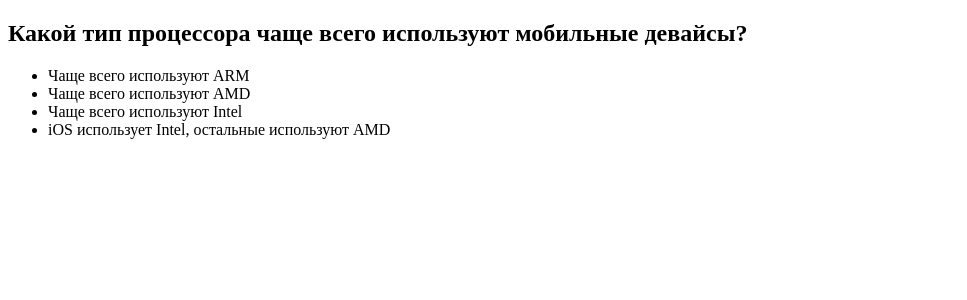
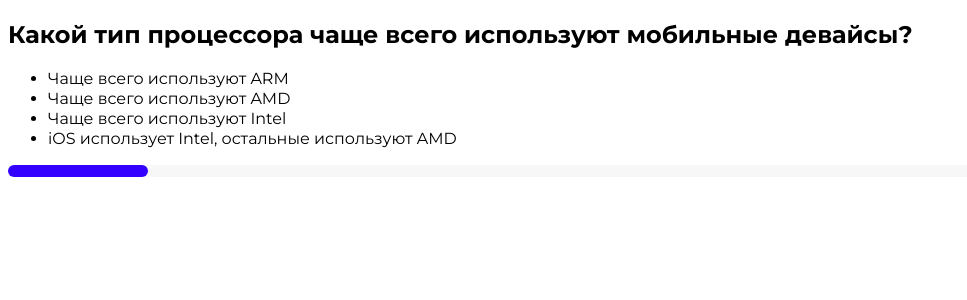
Before and after one commit to kotet912/quiz-app, a Nuxt app: page / in a window 1280 px wide. Shown: the top 300 px of the page, without its empty margins (0-967 px from the left). Built offline with nearby package versions, Linux system fonts and the light colour scheme.

Commit message:
Подключение шрифтов Процесс бар

```diff
--- a/components/ProgressBar.vue
+++ b/components/ProgressBar.vue
@@ -1,7 +1,31 @@
 <template>
-  <div>
-    <!-- Прогресс-бара -->
+  <div class="progress-bar">
+    <div class="progress-bar__inner" :style="{ width: progress + '%' }"></div>
   </div>
 </template>
 
-<script setup></script>
+<script setup>
+defineProps({
+  progress: {
+    type: Number,
+    required: true
+  }
+});
+</script>
+
+<style scoped>
+.progress-bar {
+  width: 100%;
+  height: 12px;
+  border-radius: 99px;
+  background-color: #f7f7f7;
+}
+
+.progress-bar__inner {
+  height: 100%;
+  height: 12px;
+  border-radius: 99px;
+  background-color: #3300ff;
+  transition: width 0.3s;
+}
+</style>
--- a/components/QuizQuestion.vue
+++ b/components/QuizQuestion.vue
@@ -1,11 +1,12 @@
 <template>
   <div class="quiz-question">
-    <h2>{{ question.question }}</h2>
+    <h2 class="quiz-question__title">{{ question.question }}</h2>
     <ul>
       <li
         v-for="(answer, index) in question.answers"
         :key="index"
         @click="selectAnswer(index)"
+        class="quiz-question__question"
       >
         {{ answer.text }}
       </li>
@@ -28,8 +29,26 @@ const selectAnswer = (index) => {
 };
 </script>
 
-<style scoped>
+<style lang="scss" scoped>
 .quiz-question {
-  /* Стили для компонента */
+  &__title {
+    color: rgb(0, 0, 0);
+    font-family: Montserrat;
+    font-size: 24px;
+    font-weight: 700;
+    line-height: 29px;
+    letter-spacing: 0%;
+    text-align: left;
+  }
+
+  &__question {
+    color: rgb(0, 0, 0);
+    font-family: Montserrat;
+    font-size: 16px;
+    font-weight: 400;
+    line-height: 20px;
+    letter-spacing: 0%;
+    text-align: left;
+  }
 }
 </style>
--- a/nuxt.config.ts
+++ b/nuxt.config.ts
@@ -6,5 +6,18 @@ export default defineNuxtConfig({
   modules: [
     '@pinia/nuxt',
   ],
-  devtools: { enabled: true }
+  devtools: { enabled: true },
+
+  app: {
+    head: {
+      link: [
+        { rel: 'preconnect', href: 'https://fonts.googleapis.com' },
+        { rel: 'preconnect', href: 'https://fonts.gstatic.com', crossorigin: '' },
+        {
+          rel: 'stylesheet',
+          href: 'https://fonts.googleapis.com/css2?family=Inter:ital,opsz,wght@0,14..32,100..900;1,14..32,100..900&family=Montserrat:ital,wght@0,100..900;1,100..900&display=swap'
+        }
+      ]
+    }
+  }
 })
--- a/package.json
+++ b/package.json
@@ -21,6 +21,8 @@
     "@vue/eslint-config-prettier": "^10.1.0",
     "eslint": "^9.13.0",
     "eslint-plugin-vue": "^9.29.1",
-    "globals": "^15.11.0"
+    "globals": "^15.11.0",
+    "sass": "^1.80.4",
+    "sass-loader": "^16.0.2"
   }
 }
--- a/pages/index.vue
+++ b/pages/index.vue
@@ -5,6 +5,7 @@
       :question="currentQuestion"
       @answerSelected="handleAnswer"
     />
+    <ProgressBar :progress="progress" />
   </div>
 </template>
 
@@ -12,6 +13,7 @@
 import { useQuizStore } from '@/stores/quiz';
 import { onMounted, computed } from 'vue';
 import QuizQuestion from '@/components/QuizQuestion.vue';
+import ProgressBar from '@/components/ProgressBar.vue';
 
 const quizStore = useQuizStore();
 
@@ -21,6 +23,11 @@ onMounted(() => {
 
 const currentQuestion = computed(
   () => quizStore.questions[quizStore.currentQuestionIndex]
+);
+
+const progress = computed(
+  () =>
+    ((quizStore.currentQuestionIndex + 1) / quizStore.questions.length) * 100
 );
 
 const handleAnswer = (answerIndex) => {
```
Also changed, not shown: 2 other files (tests, documents, lock files or other folders).
